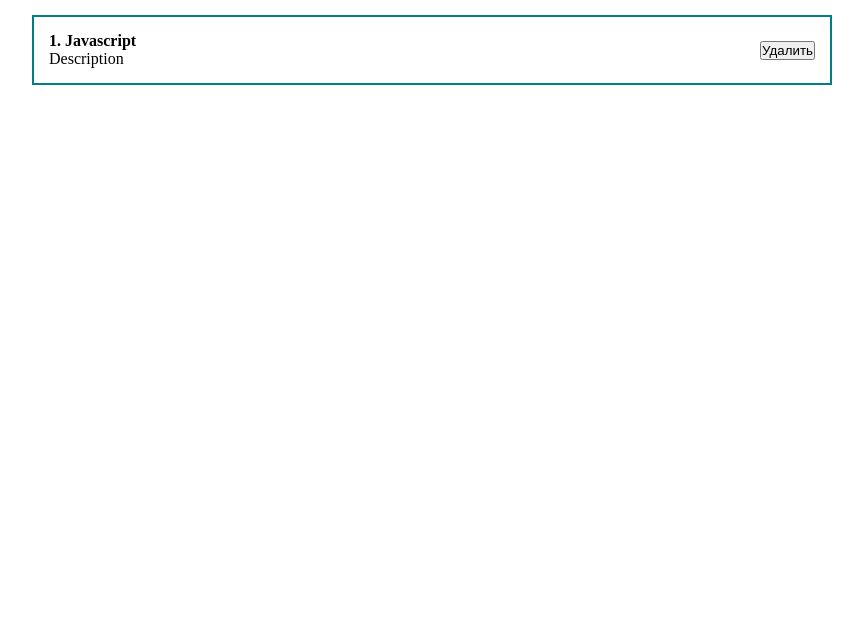
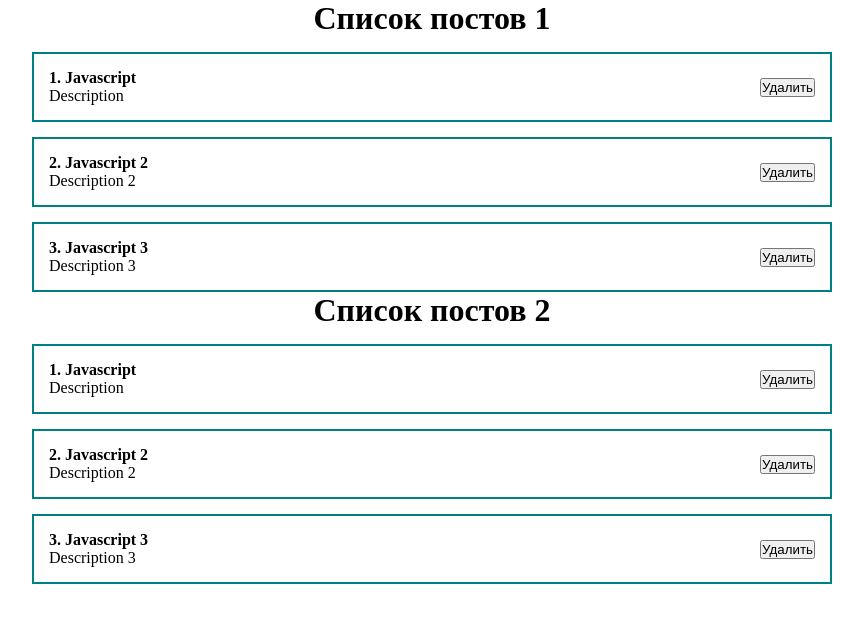
Before and after one commit to kstrinadka/post-list-react, a React (Create React App) app: page / in a window 1280 px wide. Shown: the top 622 px of the page, without its empty margins (208-1071 px from the left). Built offline with nearby package versions, Linux system fonts and the light colour scheme.

Commit message:
- Добавлен список постов PostList.jsx

```diff
--- a/src/App.js
+++ b/src/App.js
@@ -1,14 +1,23 @@
 
 import "../src/styles/App.css"
-import PostItem from "./components/PostItem";
+import {useState} from "react";
+import PostList from "./components/PostList";
 
 function App() {
+
+    const [posts, setPosts] = useState([
+        {id: 1, title: 'Javascript', body: 'Description'},
+        {id: 2, title: 'Javascript 2', body: 'Description 2'},
+        {id: 3, title: 'Javascript 3', body: 'Description 3'}
+    ]);
+
 
 
     return (
         <div className="App">
 
-            <PostItem post={{id: 1, title: 'Javascript', body: 'Description'}}/>
+            <PostList posts={posts} title={"Список постов 1"}/>
+            <PostList posts={posts} title={"Список постов 2"}/>
 
         </div>
 
--- /dev/null
+++ b/src/components/PostList.jsx
@@ -0,0 +1,20 @@
+import React, {useState} from 'react';
+import PostItem from "./PostItem";
+
+const PostList = ({posts, title}) => {
+
+
+    return (
+        <div>
+            <h1 style={{textAlign: "center"}}>
+                {title}
+            </h1>
+
+            {posts.map(post =>
+                <PostItem post={post} key={post.id} />
+            )}
+        </div>
+    );
+};
+
+export default PostList;
```
